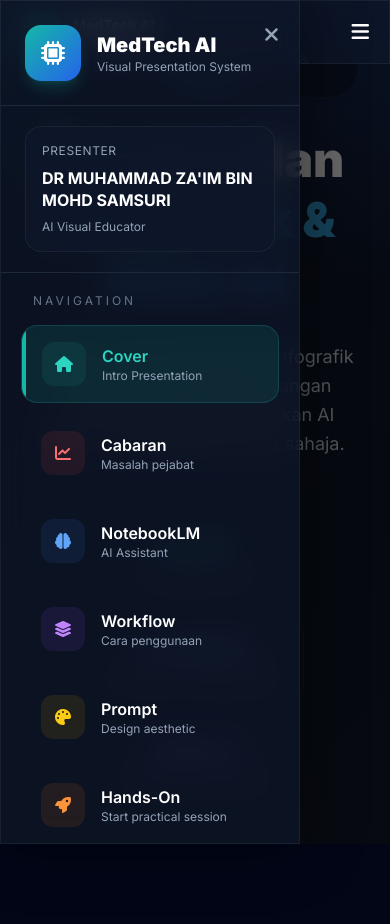
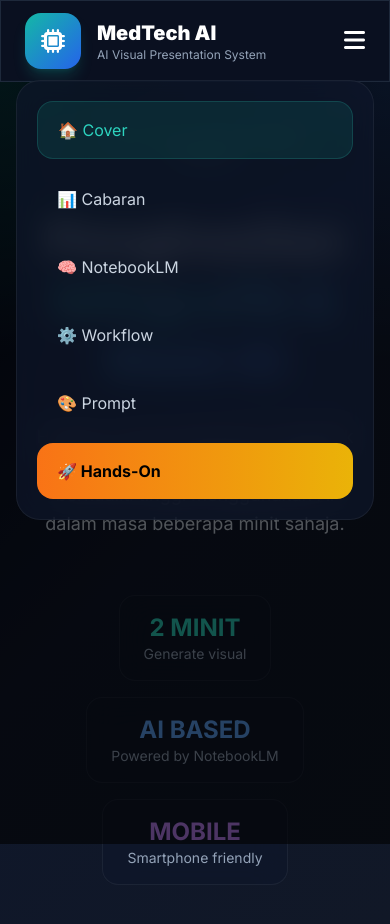
Before and after one commit to zaimsam/AI-BEGINNER, a plain HTML site: page index.html in a window 390 px wide. Both pictures are taken after a click on the button 360 px from the left and 32 px from the top of the page. Before the commit the page ends 844 px from the top, so only its background shows below. Drawn offline with nearby package versions, Linux system fonts and the light colour scheme.

Commit message:
Revise mobile navigation and sidebar layout
Refactor navigation and sidebar structure for mobile responsiveness. Update event handlers for mobile menu and navigation buttons.

```diff
--- a/index.html
+++ b/index.html
@@ -46,39 +46,18 @@
     linear-gradient(135deg,#020617,#0f172a,#111827);
 }
 
-/* ===== SIDEBAR ===== */
-
-.sidebar{
-    width:300px;
-    transition:0.35s ease;
-    box-shadow:0 0 60px rgba(0,0,0,0.45);
-}
+/* ===== NAV BUTTON ===== */
 
 .nav-btn{
     position:relative;
     overflow:hidden;
-}
-
-.nav-btn::before{
-    content:'';
-    position:absolute;
-    left:0;
-    top:0;
-    width:4px;
-    height:100%;
-    background:#14b8a6;
-    transform:scaleY(0);
-    transition:0.3s;
+    color:#cbd5e1;
 }
 
 .nav-btn.active{
     background:rgba(20,184,166,0.12);
     color:#2dd4bf;
     border:1px solid rgba(45,212,191,0.18);
-}
-
-.nav-btn.active::before{
-    transform:scaleY(1);
 }
 
 /* ===== SLIDES ===== */
@@ -106,18 +85,20 @@
     }
 }
 
-/* ===== CARDS ===== */
+/* ===== CARD ===== */
 
 .card-hover:hover{
     transform:translateY(-6px);
     transition:0.3s;
 }
 
+/* ===== MAIN ===== */
+
+.main-content{
+    padding-top:80px;
+}
+
 /* ===== MOBILE ===== */
-
-.mobile-topbar{
-    display:none;
-}
 
 @media(max-width:1024px){
 
@@ -125,28 +106,8 @@
         overflow:auto;
     }
 
-    .sidebar{
-        position:fixed;
-        left:-100%;
-        top:0;
-        height:100vh;
-        z-index:999;
-    }
-
-    .sidebar.show{
-        left:0;
-    }
-
-    .mobile-topbar{
-        display:flex;
-    }
-
-    .main-content{
-        margin-left:0 !important;
-    }
-
     .slide{
-        padding-top:90px;
+        padding-top:100px;
     }
 
 }
@@ -157,69 +118,32 @@
 
 <body>
 
+<!-- ================================================= -->
 <!-- MOBILE OVERLAY -->
+<!-- ================================================= -->
 
 <div id="overlay"
 class="fixed inset-0 bg-black/60 z-40 hidden lg:hidden"
-onclick="toggleSidebar()">
+onclick="toggleMobileMenu()">
 </div>
 
-<!-- MOBILE TOPBAR -->
+<!-- ================================================= -->
+<!-- HEADER -->
+<!-- ================================================= -->
 
-<div class="mobile-topbar fixed top-0 left-0 right-0 h-16 z-50 glass items-center justify-between px-5">
+<header class="fixed top-0 left-0 right-0 z-50 glass border-b border-slate-800">
 
-    <div class="flex items-center gap-3">
+    <div class="max-w-7xl mx-auto px-6">
 
-        <div class="w-10 h-10 rounded-xl bg-teal-500/20 flex items-center justify-center text-teal-400">
-            <i class="fa-solid fa-brain"></i>
-        </div>
+        <div class="h-20 flex items-center justify-between">
 
-        <div>
-
-            <h3 class="font-bold text-sm">
-                MedTech AI
-            </h3>
-
-            <p class="text-[10px] text-slate-400">
-                AI Presentation
-            </p>
-
-        </div>
-
-    </div>
-
-    <button onclick="toggleSidebar()" class="text-xl text-white">
-
-        <i class="fa-solid fa-bars"></i>
-
-    </button>
-
-</div>
-
-<!-- SIDEBAR -->
-
-<aside id="sidebar"
-class="sidebar fixed top-0 left-0 h-screen glass z-50 flex flex-col">
-
-    <!-- HEADER -->
-
-    <div class="p-6 border-b border-slate-800 relative">
-
-        <!-- CLOSE MOBILE -->
-
-        <button
-        onclick="toggleSidebar()"
-        class="absolute top-5 right-5 lg:hidden text-slate-400 text-xl">
-
-            <i class="fa-solid fa-xmark"></i>
-
-        </button>
+            <!-- LOGO -->
 
             <div class="flex items-center gap-4">
 
                 <div class="w-14 h-14 rounded-2xl bg-gradient-to-br from-teal-500 to-blue-600 flex items-center justify-center shadow-lg shadow-teal-500/20">
 
-                <i class="fa-solid fa-microchip text-2xl"></i>
+                    <i class="fa-solid fa-microchip text-2xl text-white"></i>
 
                 </div>
 
@@ -230,200 +154,74 @@
                     </h2>
 
                     <p class="text-xs text-slate-400">
-                    Visual Presentation System
+                        AI Visual Presentation System
                     </p>
 
                 </div>
 
             </div>
 
-    </div>
+            <!-- DESKTOP NAV -->
 
-    <!-- PROFILE -->
+            <nav class="hidden lg:flex items-center gap-3">
 
-    <div class="px-6 py-5 border-b border-slate-800">
+                <button onclick="showSlide('slide1')"
+                id="btn-slide1"
+                class="nav-btn active px-5 py-3 rounded-2xl text-sm font-semibold transition">
 
-        <div class="glass rounded-2xl p-4">
-
-            <p class="text-xs text-slate-400 uppercase tracking-wider mb-2">
-                Presenter
-            </p>
-
-            <h3 class="font-bold leading-snug">
-                DR MUHAMMAD ZA'IM BIN MOHD SAMSURI
-            </h3>
-
-            <p class="text-xs text-slate-400 mt-2">
-                AI Visual Educator
-            </p>
-
-        </div>
-
-    </div>
-
-    <!-- NAVIGATION -->
-
-    <div class="flex-1 overflow-y-auto p-5">
-
-        <p class="text-xs uppercase tracking-[3px] text-slate-500 mb-4 px-3">
-            Navigation
-        </p>
-
-        <div class="space-y-3">
-
-            <!-- NAV 1 -->
-
-            <button onclick="showSlide('slide1')" class="nav-btn active w-full text-left px-5 py-4 rounded-2xl transition" id="btn-slide1">
-
-                <div class="flex items-center gap-4">
-
-                    <div class="w-11 h-11 rounded-xl bg-teal-500/10 flex items-center justify-center">
-                        <i class="fa-solid fa-house text-teal-400"></i>
-                    </div>
-
-                    <div>
-
-                        <h4 class="font-semibold">
                     Cover
-                        </h4>
-
-                        <p class="text-xs text-slate-400">
-                            Intro Presentation
-                        </p>
-
-                    </div>
-
-                </div>
 
                 </button>
 
-            <!-- NAV 2 -->
+                <button onclick="showSlide('slide2')"
+                id="btn-slide2"
+                class="nav-btn px-5 py-3 rounded-2xl text-sm font-semibold transition">
 
-            <button onclick="showSlide('slide2')" class="nav-btn w-full text-left px-5 py-4 rounded-2xl transition" id="btn-slide2">
-
-                <div class="flex items-center gap-4">
-
-                    <div class="w-11 h-11 rounded-xl bg-red-500/10 flex items-center justify-center">
-                        <i class="fa-solid fa-chart-line text-red-400"></i>
-                    </div>
-
-                    <div>
-
-                        <h4 class="font-semibold">
                     Cabaran
-                        </h4>
-
-                        <p class="text-xs text-slate-400">
-                            Masalah pejabat
-                        </p>
-
-                    </div>
-
-                </div>
 
                 </button>
 
-            <!-- NAV 3 -->
+                <button onclick="showSlide('slide3')"
+                id="btn-slide3"
+                class="nav-btn px-5 py-3 rounded-2xl text-sm font-semibold transition">
 
-            <button onclick="showSlide('slide3')" class="nav-btn w-full text-left px-5 py-4 rounded-2xl transition" id="btn-slide3">
-
-                <div class="flex items-center gap-4">
-
-                    <div class="w-11 h-11 rounded-xl bg-blue-500/10 flex items-center justify-center">
-                        <i class="fa-solid fa-brain text-blue-400"></i>
-                    </div>
-
-                    <div>
-
-                        <h4 class="font-semibold">
                     NotebookLM
-                        </h4>
-
-                        <p class="text-xs text-slate-400">
-                            AI Assistant
-                        </p>
-
-                    </div>
-
-                </div>
 
                 </button>
 
-            <!-- NAV 4 -->
+                <button onclick="showSlide('slide4')"
+                id="btn-slide4"
+                class="nav-btn px-5 py-3 rounded-2xl text-sm font-semibold transition">
 
-            <button onclick="showSlide('slide4')" class="nav-btn w-full text-left px-5 py-4 rounded-2xl transition" id="btn-slide4">
-
-                <div class="flex items-center gap-4">
-
-                    <div class="w-11 h-11 rounded-xl bg-purple-500/10 flex items-center justify-center">
-                        <i class="fa-solid fa-layer-group text-purple-400"></i>
-                    </div>
-
-                    <div>
-
-                        <h4 class="font-semibold">
                     Workflow
-                        </h4>
-
-                        <p class="text-xs text-slate-400">
-                            Cara penggunaan
-                        </p>
-
-                    </div>
-
-                </div>
 
                 </button>
 
-            <!-- NAV 5 -->
+                <button onclick="showSlide('slide5')"
+                id="btn-slide5"
+                class="nav-btn px-5 py-3 rounded-2xl text-sm font-semibold transition">
 
-            <button onclick="showSlide('slide5')" class="nav-btn w-full text-left px-5 py-4 rounded-2xl transition" id="btn-slide5">
-
-                <div class="flex items-center gap-4">
-
-                    <div class="w-11 h-11 rounded-xl bg-yellow-500/10 flex items-center justify-center">
-                        <i class="fa-solid fa-palette text-yellow-400"></i>
-                    </div>
-
-                    <div>
-
-                        <h4 class="font-semibold">
                     Prompt
-                        </h4>
-
-                        <p class="text-xs text-slate-400">
-                            Design aesthetic
-                        </p>
-
-                    </div>
-
-                </div>
 
                 </button>
 
-            <!-- NAV 6 -->
+                <button onclick="showSlide('slide6')"
+                id="btn-slide6"
+                class="px-5 py-3 rounded-2xl text-sm font-bold transition bg-gradient-to-r from-orange-500 to-yellow-500 text-black">
 
-            <button onclick="showSlide('slide6')" class="nav-btn w-full text-left px-5 py-4 rounded-2xl transition" id="btn-slide6">
+                    Hands-On
 
-                <div class="flex items-center gap-4">
+                </button>
 
-                    <div class="w-11 h-11 rounded-xl bg-orange-500/10 flex items-center justify-center">
-                        <i class="fa-solid fa-rocket text-orange-400"></i>
-                    </div>
+            </nav>
 
-                    <div>
+            <!-- MOBILE BUTTON -->
 
-                        <h4 class="font-semibold">
-                            Hands-On
-                        </h4>
+            <button
+            onclick="toggleMobileMenu()"
+            class="lg:hidden text-2xl text-white">
 
-                        <p class="text-xs text-slate-400">
-                            Start practical session
-                        </p>
-
-                    </div>
-
-                </div>
+                <i class="fa-solid fa-bars"></i>
 
             </button>
 
@@ -431,11 +229,74 @@
 
     </div>
 
-</aside>
+</header>
 
+<!-- ================================================= -->
+<!-- MOBILE MENU -->
+<!-- ================================================= -->
+
+<div id="mobileMenu"
+class="fixed top-20 left-4 right-4 glass rounded-3xl p-5 z-50 hidden lg:hidden">
+
+    <div class="space-y-3">
+
+        <button onclick="showSlide('slide1')"
+        id="mobile-btn-slide1"
+        class="nav-btn active w-full text-left px-5 py-4 rounded-2xl transition">
+
+            🏠 Cover
+
+        </button>
+
+        <button onclick="showSlide('slide2')"
+        id="mobile-btn-slide2"
+        class="nav-btn w-full text-left px-5 py-4 rounded-2xl transition">
+
+            📊 Cabaran
+
+        </button>
+
+        <button onclick="showSlide('slide3')"
+        id="mobile-btn-slide3"
+        class="nav-btn w-full text-left px-5 py-4 rounded-2xl transition">
+
+            🧠 NotebookLM
+
+        </button>
+
+        <button onclick="showSlide('slide4')"
+        id="mobile-btn-slide4"
+        class="nav-btn w-full text-left px-5 py-4 rounded-2xl transition">
+
+            ⚙️ Workflow
+
+        </button>
+
+        <button onclick="showSlide('slide5')"
+        id="mobile-btn-slide5"
+        class="nav-btn w-full text-left px-5 py-4 rounded-2xl transition">
+
+            🎨 Prompt
+
+        </button>
+
+        <button onclick="showSlide('slide6')"
+        id="mobile-btn-slide6"
+        class="w-full text-left px-5 py-4 rounded-2xl transition bg-gradient-to-r from-orange-500 to-yellow-500 text-black font-bold">
+
+            🚀 Hands-On
+
+        </button>
+
+    </div>
+
+</div>
+
+<!-- ================================================= -->
 <!-- MAIN -->
+<!-- ================================================= -->
 
-<main class="main-content ml-[300px]">
+<main class="main-content">
 
 <!-- ================================================= -->
 <!-- SLIDE 1 -->
@@ -801,7 +662,7 @@
 </section>
 
 <!-- ================================================= -->
-<!-- LAST SLIDE CTA -->
+<!-- SLIDE 6 CTA -->
 <!-- ================================================= -->
 
 <section id="slide6" class="slide hero-gradient items-center justify-center p-8">
@@ -920,6 +781,10 @@
 
 </main>
 
+<!-- ================================================= -->
+<!-- JAVASCRIPT -->
+<!-- ================================================= -->
+
 <script>
 
 function showSlide(slideId){
@@ -940,15 +805,27 @@
         btn.classList.remove('active');
     });
 
-    // activate nav
+    // activate desktop nav
 
-    document.getElementById('btn-'+slideId).classList.add('active');
+    const desktopBtn=document.getElementById('btn-'+slideId);
 
-    // mobile auto close
+    if(desktopBtn){
+        desktopBtn.classList.add('active');
+    }
+
+    // activate mobile nav
+
+    const mobileBtn=document.getElementById('mobile-btn-'+slideId);
+
+    if(mobileBtn){
+        mobileBtn.classList.add('active');
+    }
+
+    // close mobile menu
 
     if(window.innerWidth < 1024){
 
-        document.getElementById('sidebar').classList.remove('show');
+        document.getElementById('mobileMenu').classList.add('hidden');
 
         document.getElementById('overlay').classList.add('hidden');
 
@@ -956,15 +833,11 @@
 
 }
 
-function toggleSidebar(){
+function toggleMobileMenu(){
 
-    const sidebar=document.getElementById('sidebar');
+    document.getElementById('mobileMenu').classList.toggle('hidden');
 
-    const overlay=document.getElementById('overlay');
-
-    sidebar.classList.toggle('show');
-
-    overlay.classList.toggle('hidden');
+    document.getElementById('overlay').classList.toggle('hidden');
 
 }
 
```
Lines whose indentation alone changed are shown as unchanged.
